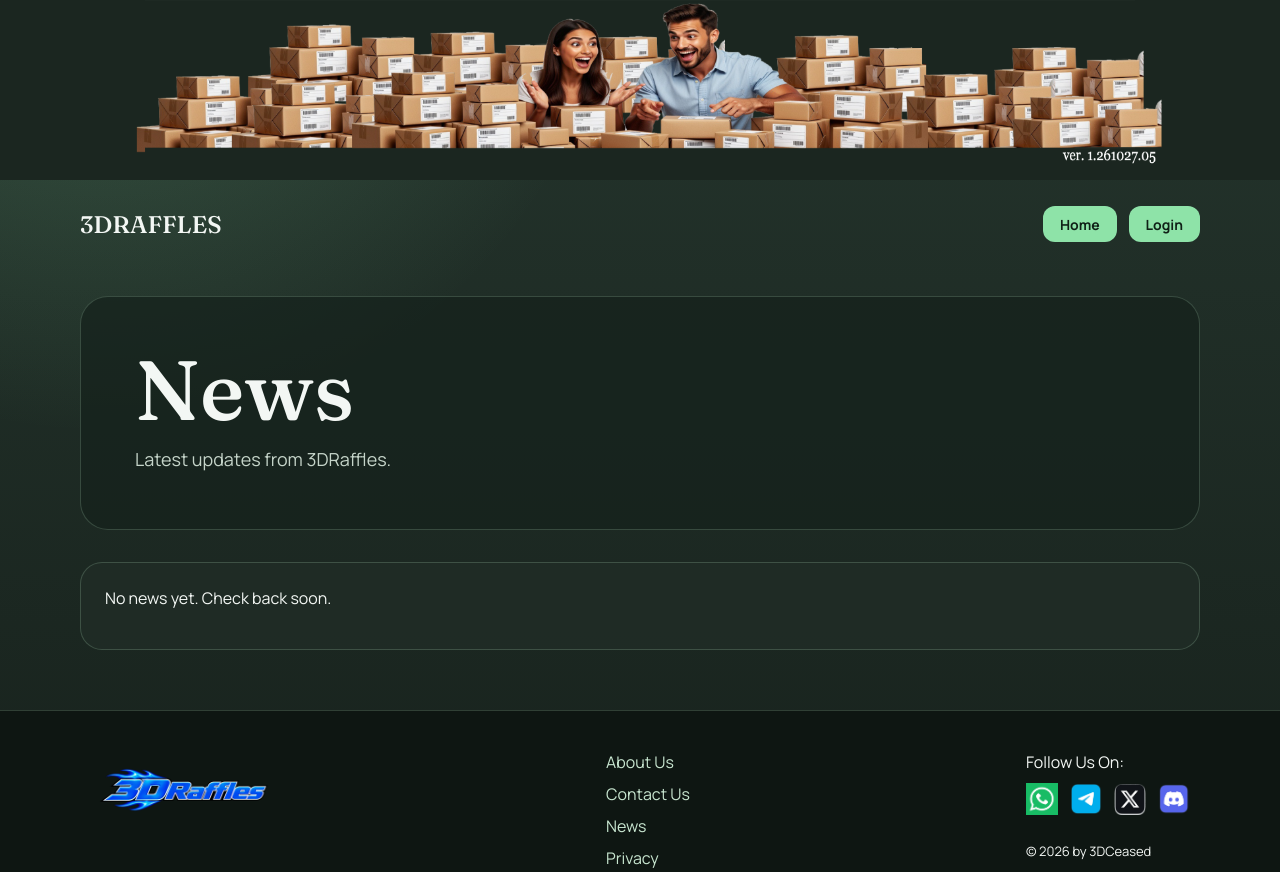
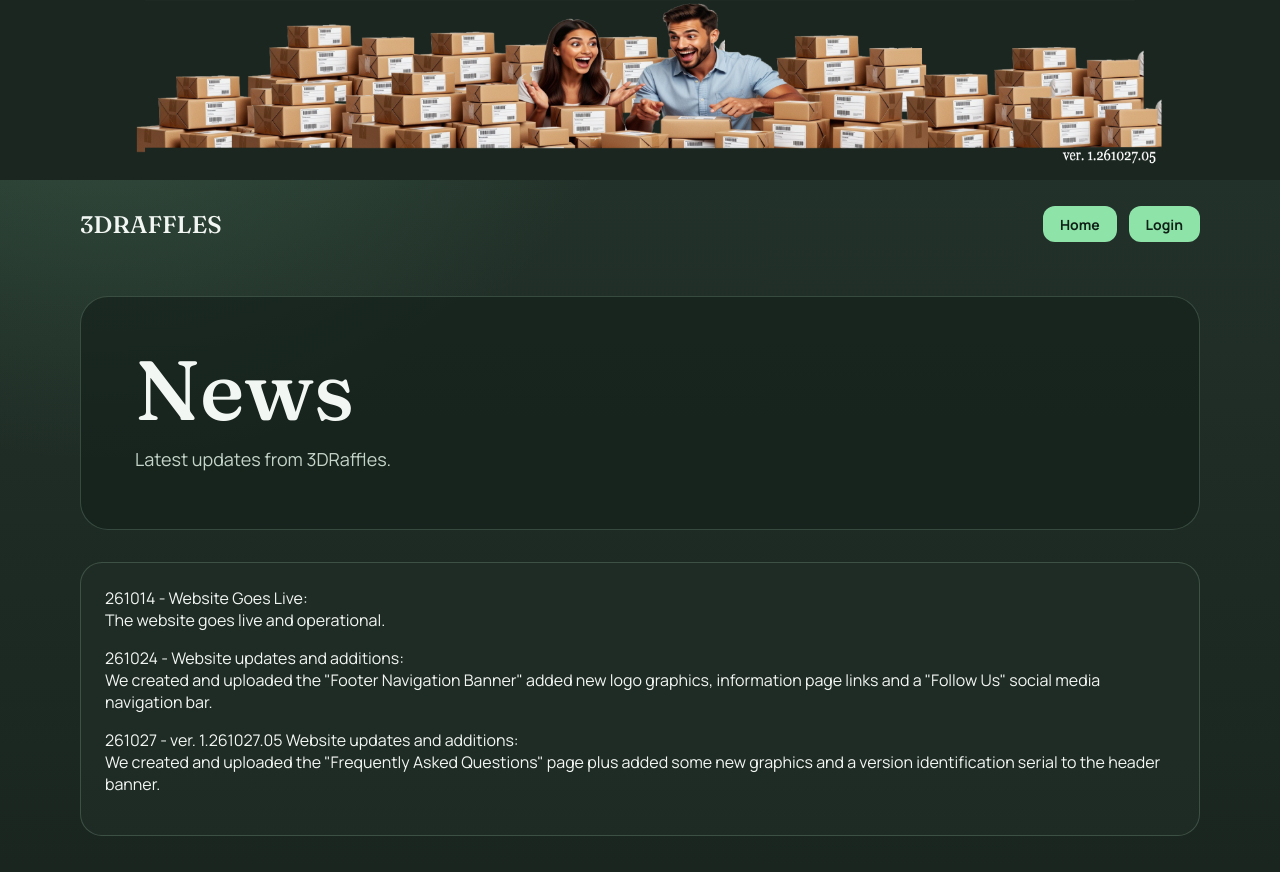
Before and after one commit to Faren450/3DRaffles, a website: page whitelist-raffle-website/news.html in a window 1280 px wide. Shown: the top 872 px of the page. Drawn offline with Linux system fonts and the light colour scheme.

Commit message:
Update news.html

```diff
--- a/whitelist-raffle-website/news.html
+++ b/whitelist-raffle-website/news.html
@@ -22,9 +22,23 @@
       <p>Latest updates from 3DRaffles.</p>
     </section>
 
+	<! --------- START UPDATE FIELD ---------->
     <section class="card" style="padding:24px;">
-    <p>No news yet. Check back soon.</p>
-    </section>
+    <p>261014 - Website Goes Live:<br>
+	The website goes live and operational.
+	</p>
+
+		<p>261024 - Website updates and additions:<br>
+	We created and uploaded the "Footer Navigation Banner" added new logo graphics, information page links and a "Follow Us" social media navigation bar.
+	</p>
+
+	<p>261027 - ver. 1.261027.05 Website updates and additions:<br>
+	We created and uploaded the "Frequently Asked Questions" page plus added some new graphics and a version identification serial to the header banner.
+	</p>
+
+	<! --------- END UPDATE FIELD ---------->
+
+	</section>
   </div>
 
 
```
